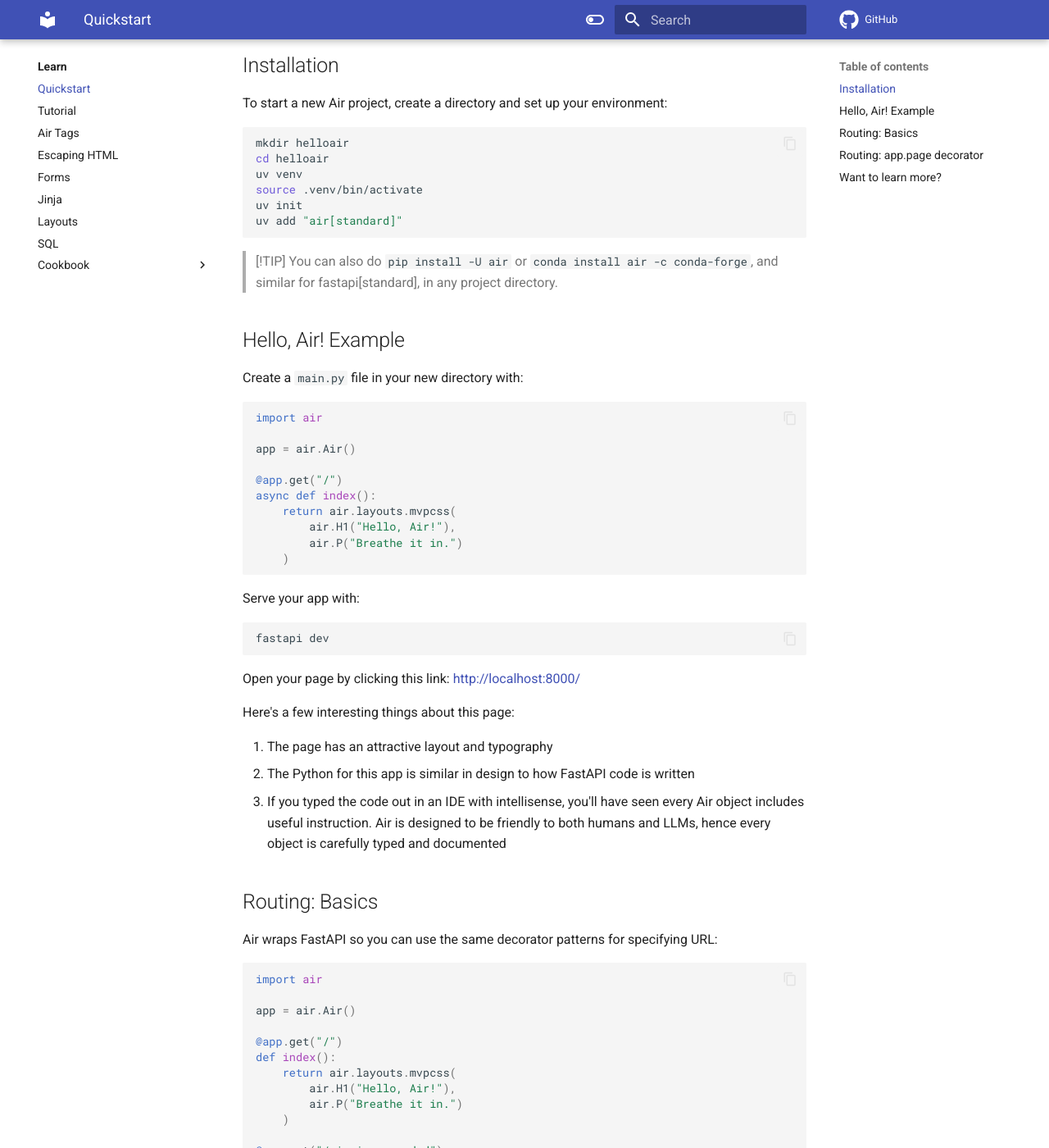
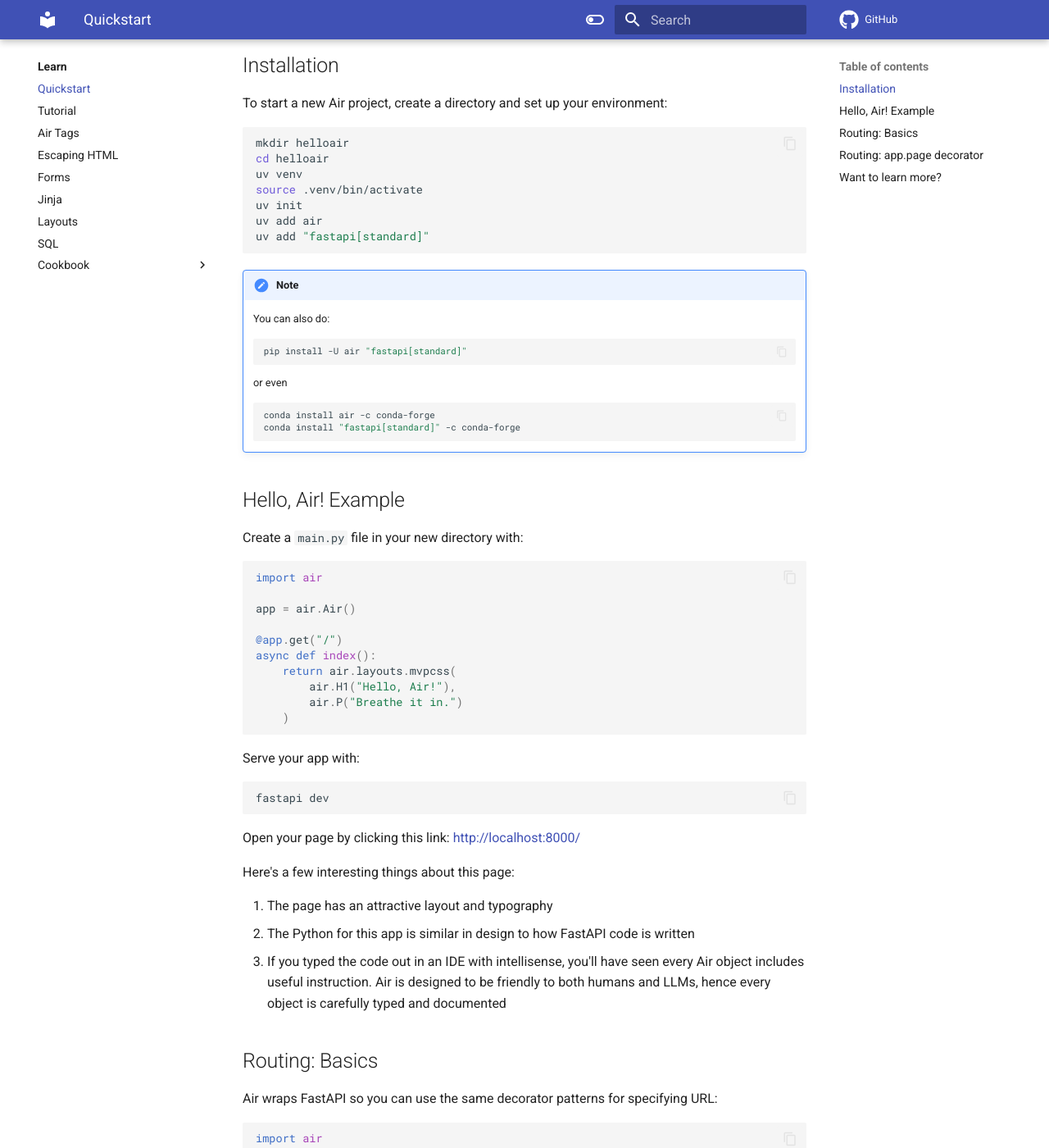
Before and after one commit to feldroy/air, an MkDocs documentation site: the page built from docs/learn/quickstart.md, in a window 1280 px wide and 1400 px high, scrolled down 231 px. Shown: the whole window at 82% size. Built offline with MkDocs 1.6.1 and Material for MkDocs 9.7.7, drawn with Linux system fonts in a browser that asks for light colours; comment, search, counter and statistics services are not loaded.

Commit message:
Note cleanup

````diff
--- a/docs/learn/quickstart.md
+++ b/docs/learn/quickstart.md
@@ -12,11 +12,24 @@ cd helloair
 uv venv
 source .venv/bin/activate
 uv init
-uv add "air[standard]"
+uv add air
+uv add "fastapi[standard]"
 ```
 
-> [!TIP]
-> You can also do `pip install -U air` or `conda install air -c conda-forge`, and similar for fastapi[standard], in any project directory.
+!!! note
+    You can also do:
+
+    ```sh
+    pip install -U air "fastapi[standard]"
+    ```
+
+    or even
+
+    ```sh
+    conda install air -c conda-forge
+    conda install "fastapi[standard]" -c conda-forge
+    ```
+
 
 ## Hello, Air! Example
 
@@ -69,7 +82,7 @@ def index():
 def air_is_grounded():
     return air.layouts.mvpcss(
         air.H1("Air is Grounded"),
-        air.P("Built on industry standard libraries including:")
+        air.P("Built on industry standard libraries including:"),
         air.Ul(
             air.Li('FastAPI'),
             air.Li('Starlette'),
@@ -89,7 +102,7 @@ async def form_handler(request: air.Request): # (1)!
 
 To expedite `HTTP GET` pages we provide the `app.page` decorator, which can replace the `app.get()` decorator for views without arguments. `app.page` converts the name of the function to the route, converting underscores to dashes:
 
-```python hl_lines="5-6 12-12"
+```python hl_lines="5-6 12-13"
 import air
 
 app = air.Air()
@@ -105,7 +118,7 @@ def index(): # (1)!
 def air_is_grounded(): # (2)!
     return air.layouts.mvpcss(
         air.H1("Air is Grounded"),
-        air.P("Built on industry standard libraries including:")
+        air.P("Built on industry standard libraries including:"),
         air.Ul(
             air.Li('FastAPI'),
             air.Li('Starlette'),
````
